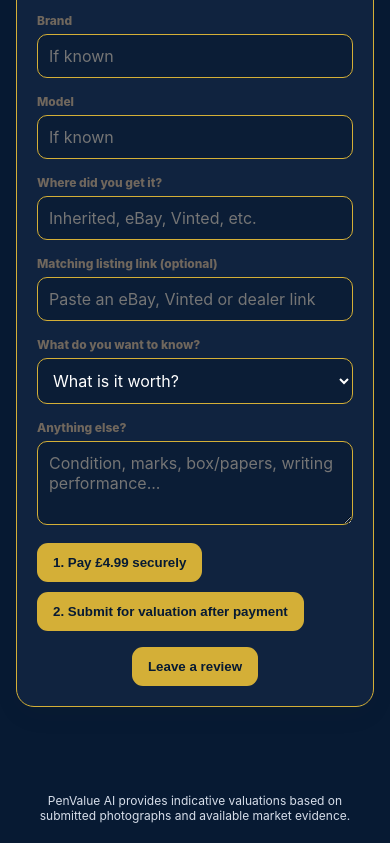
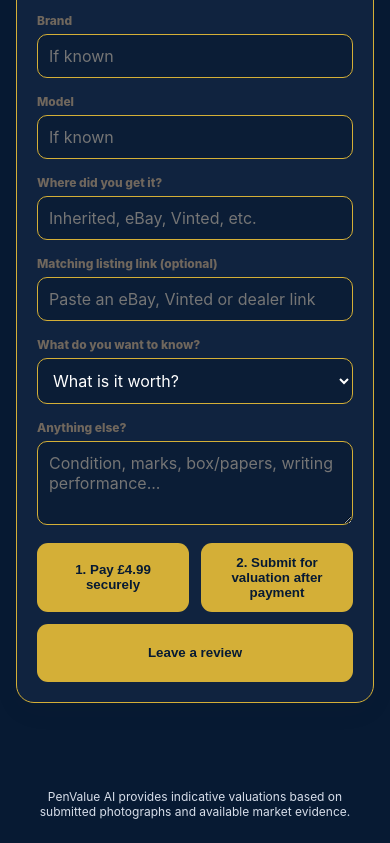
Before and after one commit to abcodp-tech/penvalue-ai-v3, a website: page index.html in a window 390 px wide. Shown: the part 1263-2106 px from the top of the page. Drawn offline with Linux system fonts and the light colour scheme.

Commit message:
Refactor button layout in index.html
Updated button layout to use a grid for better styling and responsiveness.

```diff
--- a/index.html
+++ b/index.html
@@ -158,11 +158,15 @@ src="/PenValue AI_ 12-Photo Fountain Pen Guide.png"
 <div class="full"><label>Anything else?</label><textarea id="notes" rows="3" placeholder="Condition, marks, box/papers, writing performance..."></textarea></div>
 </div>
 
-<button style="margin-top:14px" onclick="startPayment()">1. Pay £4.99 securely</button>
-<button style="margin-top:10px" onclick="submitPen()">2. Submit for valuation after payment</button>
+<div style="display:grid;grid-template-columns:1fr 1fr;gap:12px;margin-top:14px;">
+  <button style="width:100%;min-height:58px;margin:0;" onclick="startPayment()">1. Pay £4.99 securely</button>
+  <button style="width:100%;min-height:58px;margin:0;" onclick="submitPen()">2. Submit for valuation after payment</button>
+</div>
+
 <div class="success" id="success" style="margin-top:14px"></div>
-  <div style="margin-top:16px;text-align:center;">
-<button class="gold" onclick="startReview()">
+
+<div style="margin-top:12px;">
+  <button class="gold" onclick="startReview()" style="width:100%;min-height:58px;margin:0;">
     Leave a review
   </button>
 </div>
```
